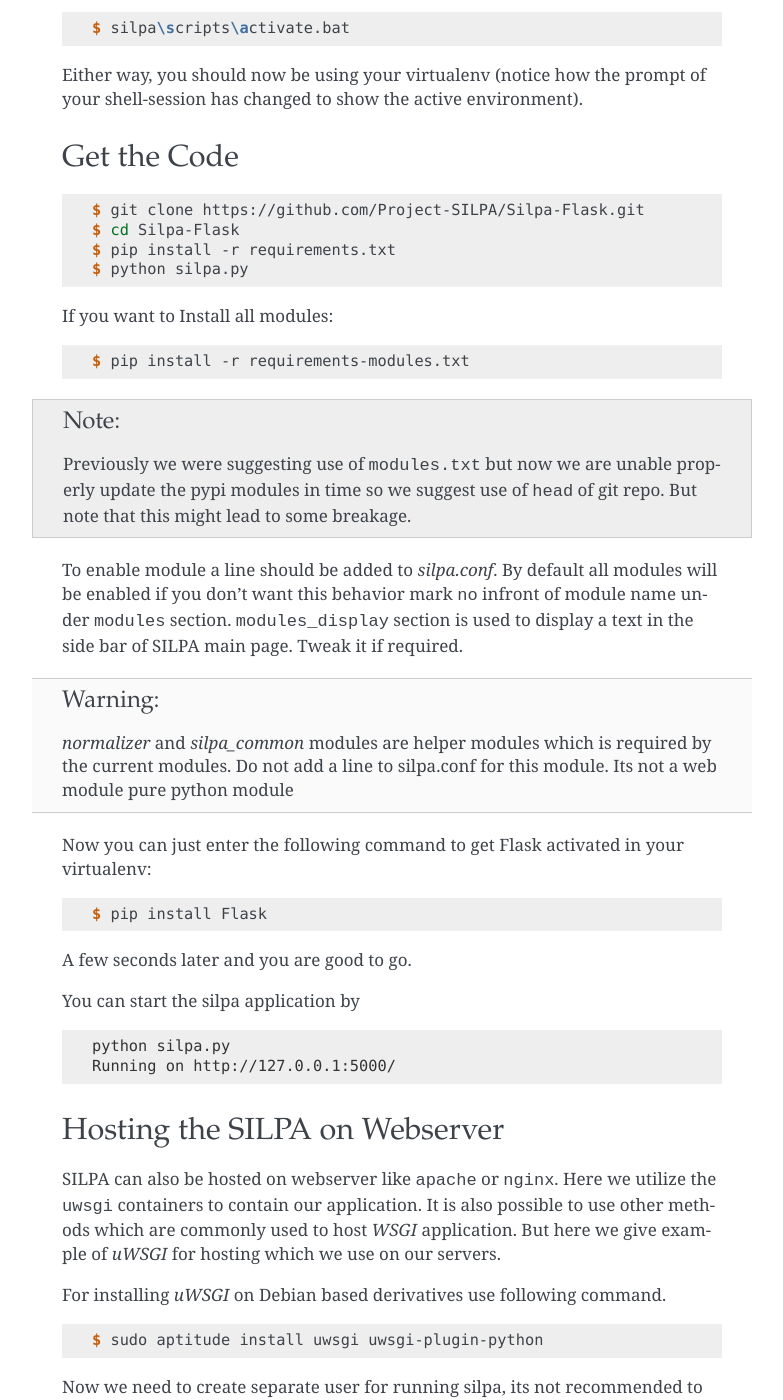
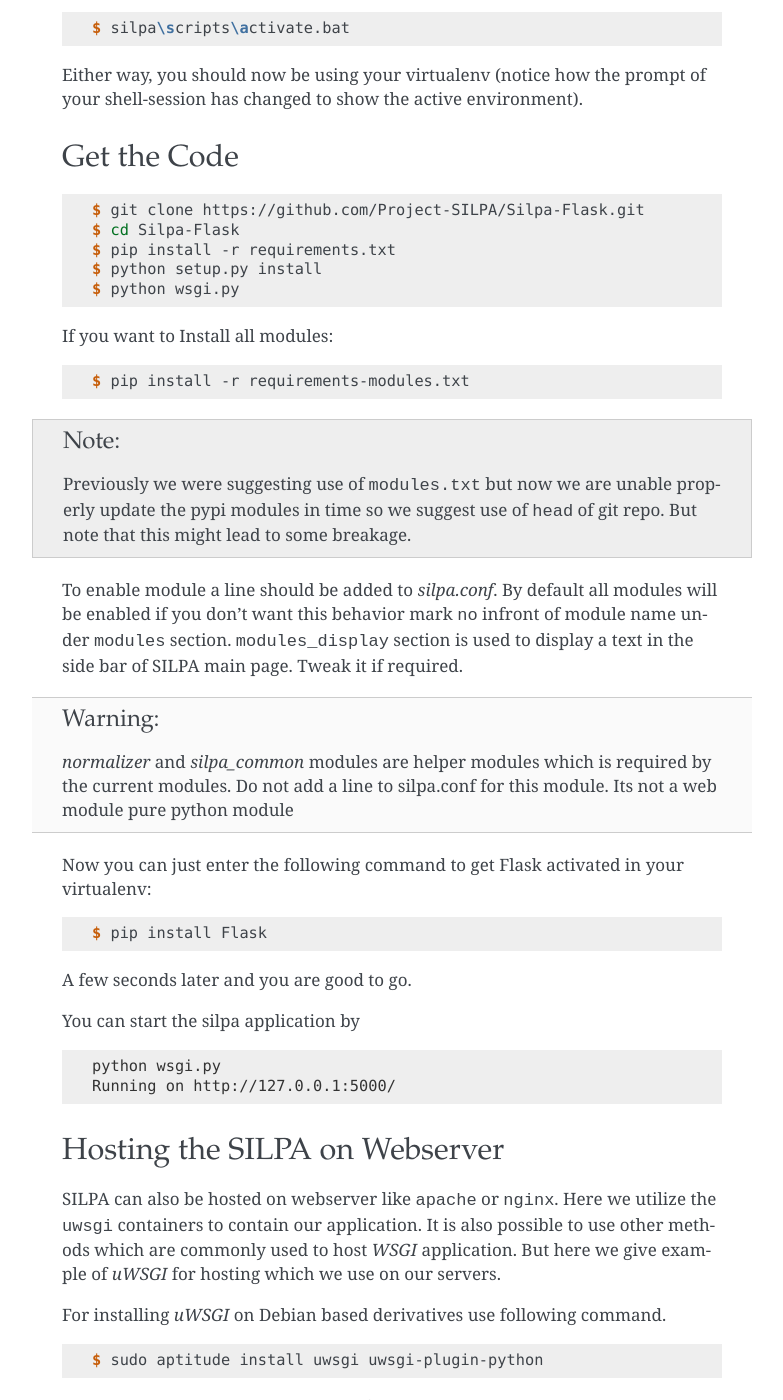
Before and after one commit to libindic/Silpa-Flask, a Sphinx documentation site: the page built from docs/installation.rst, in a window 1280 px wide and 1400 px high, scrolled down 1162 px. Shown: the whole window, without its empty margins (358-1141 px from the left). Built offline with Sphinx 7.4.7, drawn with Linux system fonts in a browser that asks for light colours.

Commit message:
Documentation: Some corrections to installation instructions

```diff
--- a/docs/installation.rst
+++ b/docs/installation.rst
@@ -74,7 +74,8 @@
     $ git clone https://github.com/Project-SILPA/Silpa-Flask.git
     $ cd Silpa-Flask
     $ pip install -r requirements.txt
-    $ python silpa.py
+    $ python setup.py install
+    $ python wsgi.py
 
 If you want to Install all modules:
 
@@ -112,7 +113,7 @@
 
 .. code-block:: shell-session
 
- python silpa.py
+ python wsgi.py
  Running on http://127.0.0.1:5000/
 
 
```
Also changed, not shown: 1 other file.
